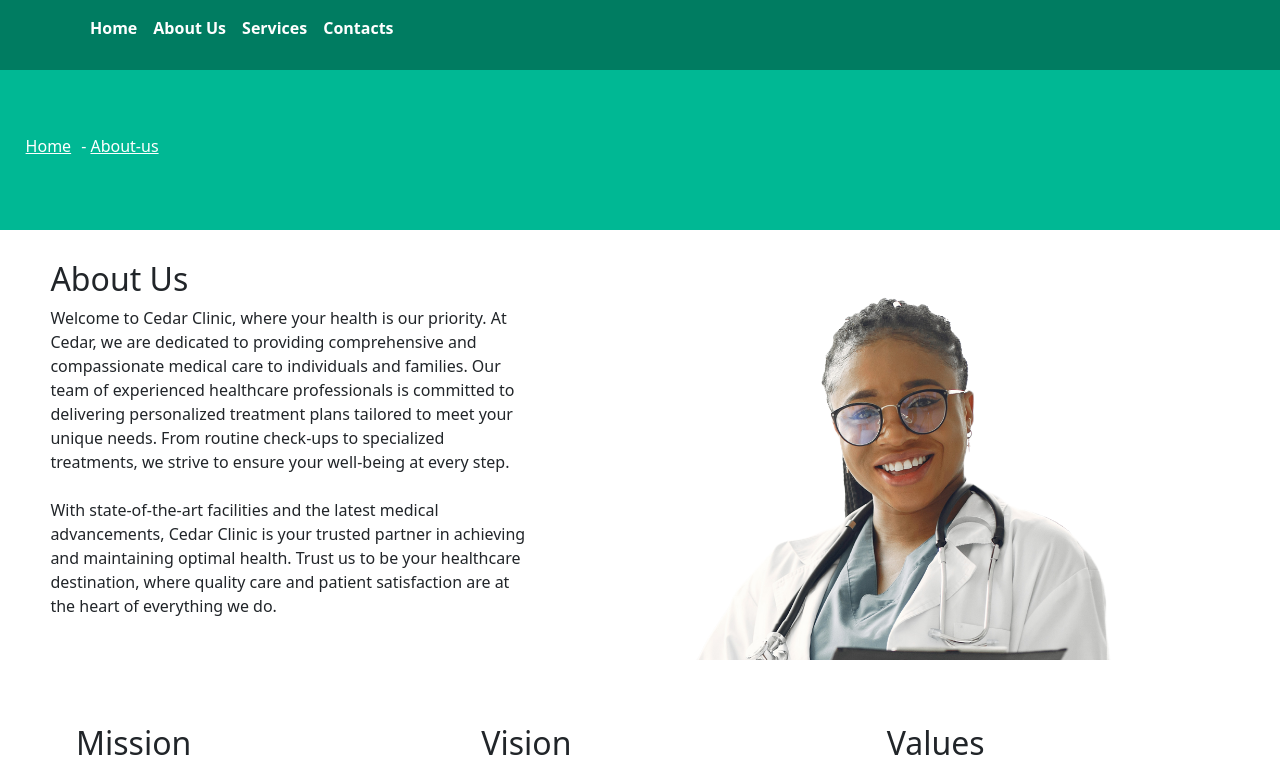
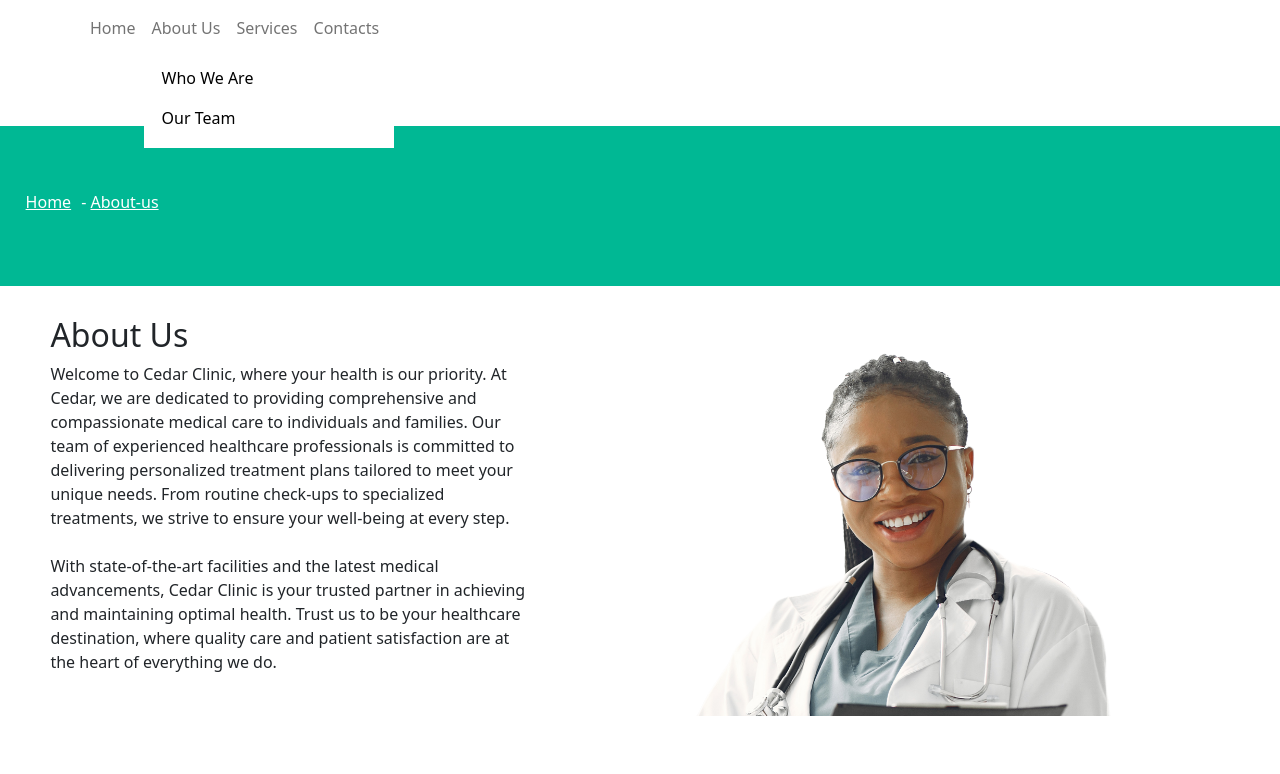
Before and after one commit to Marcelkibor/Cedar-Clinic, a React (Vite) app: page /about-us in a window 1280 px wide. Shown: the top 774 px of the page. Built offline with nearby package versions, Linux system fonts and the light colour scheme.

Commit message:
nav sticky

```diff
--- a/src/components/Layouts/NavigationBar.tsx
+++ b/src/components/Layouts/NavigationBar.tsx
@@ -1,76 +1,54 @@
 import { useEffect, useState } from 'react';
 import { Navbar, Container, Nav } from 'react-bootstrap';
 import Menu from '../Menu';
+
 const Navigation = () => {
-  const [scrolled, setScrolled] = useState(false);
-  const [showLinks, setShowLinks] = useState(false);
-  const [hoveredLink, setHoveredLink] = useState(null);
-  const [menuActive,setMenuActive] = useState(false)
-  const handleHover = (event:any) => {
-    const linkText = event.target.innerText;
-    setHoveredLink(linkText);
-    setShowLinks(true);
+  const [menuActive, setMenuActive] = useState(false);
+
+  useEffect(() => {
+    const handleResize = () => {
+      if (window.innerWidth <= 720) {
+        setMenuActive(true);
+      } else {
+        setMenuActive(false);
+      }
     };
 
-  const handleLinkClick = () => {
-    setShowLinks(false);
-  };
-
-  useEffect(() => {
-    if(window.innerWidth<=720){
-      setMenuActive(true)
-    }
-    else{
-      setMenuActive(false);
-    }
-    const handleResize =()=>{
-      if(window.innerWidth<=720){
-        setMenuActive(true)
-      }
-      else{
-        setMenuActive(false);
-      }
-    }
-
-    const handleScroll = () => {
-      setScrolled(window.scrollY > 50);
-    };
-
-    window.addEventListener('scroll', handleScroll);
     window.addEventListener('resize', handleResize);
+    handleResize(); // Initial check on component mount
     return () => {
-      window.removeEventListener('scroll', handleScroll);
       window.removeEventListener('resize', handleResize);
     };
   }, []);
+
   return (
     <>
-    {menuActive?
-    <Menu/>:
-    <div className={`navigation ${scrolled ? 'navigation-active' : 'navigation-inactive'}`}>
+      {menuActive ? (
+        <div
+          style={{
+            height: 'fit-content',
+            position: 'fixed',
+            zIndex: 9999,
+            width: '100%',
+            top: 0,
+            backgroundColor: 'white',
+          }}
+        >
+          <Menu />
+        </div>
+      ) : (
+        <div className="navigation">
           <Navbar>
             <Container>
               <div>
                 <Nav className="me-auto">
                   <Nav.Link href="/">Home</Nav.Link>
-          <div
-            className="about-us-wrapper"
-            onMouseLeave={() => setShowLinks(false)}
-          >
-            <Nav.Link
-              onMouseEnter={handleHover}
-            >
-              About Us
-            </Nav.Link>
-            <div>
-            {hoveredLink === 'About Us' && showLinks && (
+                  <div className="about-us-wrapper">
+                    <Nav.Link>About Us</Nav.Link>
                     <div className="additional-links">
-                <Nav.Link href="/about-us" onClick={handleLinkClick}>Who We Are</Nav.Link>
-                <Nav.Link href="/our-team" onClick={handleLinkClick}>Our Team</Nav.Link>
+                      <Nav.Link href="/about-us">Who We Are</Nav.Link>
+                      <Nav.Link href="/our-team">Our Team</Nav.Link>
                     </div>
-            )}
-            </div>
-
                   </div>
                   <Nav.Link href="/services">Services</Nav.Link>
                   <Nav.Link href="/contacts">Contacts</Nav.Link>
@@ -79,9 +57,9 @@ const Navigation = () => {
             </Container>
           </Navbar>
         </div>
-  }
+      )}
     </>
-
   );
 };
+
 export default Navigation;
```
Lines whose indentation alone changed are shown as unchanged.
